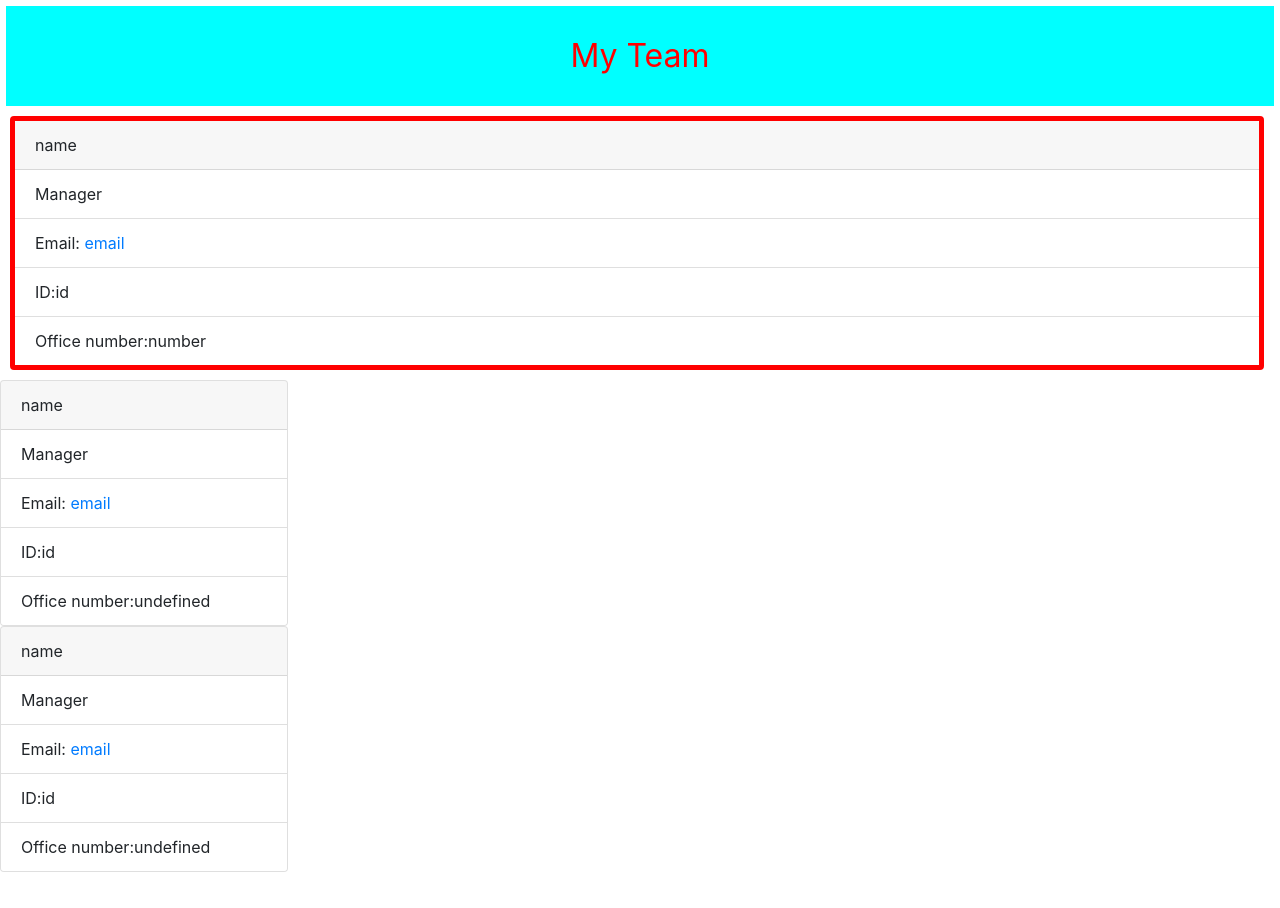
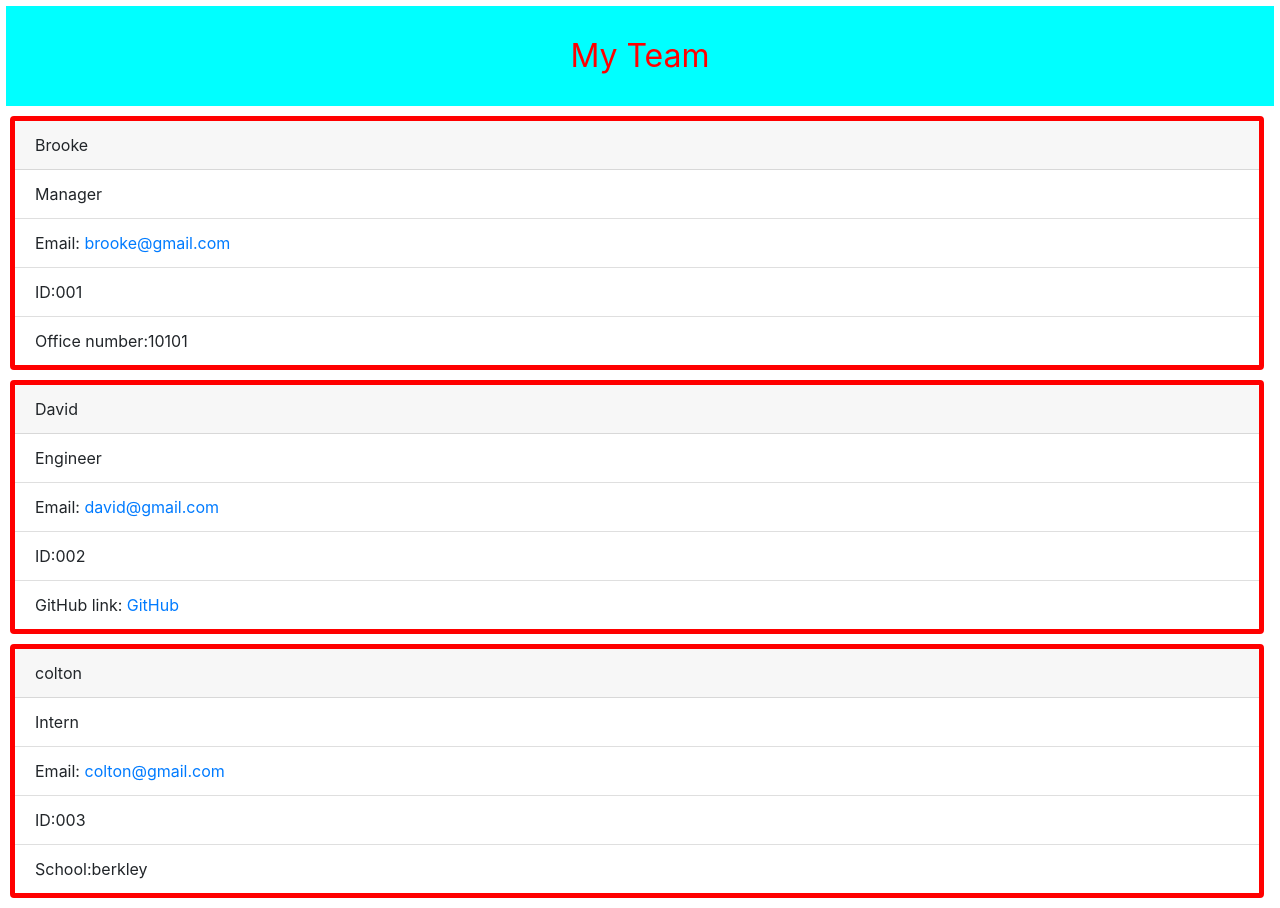
Before and after one commit to davidherring1998/Employee-Generator, a website: page index.html in a window 1280 px wide. Before the commit the page ends 872 px from the top, so only its background shows below. Drawn offline with nearby package versions, Linux system fonts and the light colour scheme.

Commit message:
fixed github link issue

```diff
--- a/index.html
+++ b/index.html
@@ -12,38 +12,38 @@
             <header style="text-align: center; background-color:aqua;padding:2%;margin: .5%; font-size: 32px; color: red;">My Team</header>
           <!-- body cards -->
           <div class="card" style="width: 98%; border: solid 5px red; margin: 10px;">
-              <div class="card-header" style="font: 25px; ;">
-                name
+              <div class="card-header">
+                Brooke
               </div>
               <ul class="list-group list-group-flush">
                 <li class="list-group-item">Manager</li>
-                <li class="list-group-item">Email: <a href="mailto:email">email</a></li>
-                <li class="list-group-item">ID:id</li>
-                <li class="list-group-item">Office number:number</li>
+                <li class="list-group-item">Email: <a href="mailto:brooke@gmail.com">brooke@gmail.com</a></li>
+                <li class="list-group-item">ID:001</li>
+                <li class="list-group-item">Office number:10101</li>
               </ul>
             </div>
 
-            <div class="card" style="width: 18rem;">
+            <div class="card" style="width: 98%; border: solid 5px red; margin: 10px;">
             <div class="card-header">
-              name
+              David
             </div>
             <ul class="list-group list-group-flush">
-              <li class="list-group-item">Manager</li>
-              <li class="list-group-item">Email: <a href="mailto:email">email</a></li>
-              <li class="list-group-item">ID:id</li>
-              <li class="list-group-item">Office number:undefined</li>
+              <li class="list-group-item">Engineer</li>
+              <li class="list-group-item">Email: <a href="mailto:david@gmail.com">david@gmail.com</a></li>
+              <li class="list-group-item">ID:002</li>
+              <li class="list-group-item">GitHub link: <a href="https://github.com/david.1998.herring">GitHub</a></li>
             </ul>
           </div>
 
-          <div class="card" style="width: 18rem;">
+          <div class="card" style="width: 98%; border: solid 5px red; margin: 10px;">
           <div class="card-header">
-            name
+            colton
           </div>
           <ul class="list-group list-group-flush">
-            <li class="list-group-item">Manager</li>
-            <li class="list-group-item">Email: <a href="mailto:email">email</a></li>
-            <li class="list-group-item">ID:id</li>
-            <li class="list-group-item">Office number:undefined</li>
+            <li class="list-group-item">Intern</li>
+            <li class="list-group-item">Email: <a href="mailto:colton@gmail.com">colton@gmail.com</a></li>
+            <li class="list-group-item">ID:003</li>
+            <li class="list-group-item">School:berkley </li>
           </ul>
         </div>
       </body>
```
Also changed, not shown: index.js (+29 -16 lines), README.md, 1 other file.
